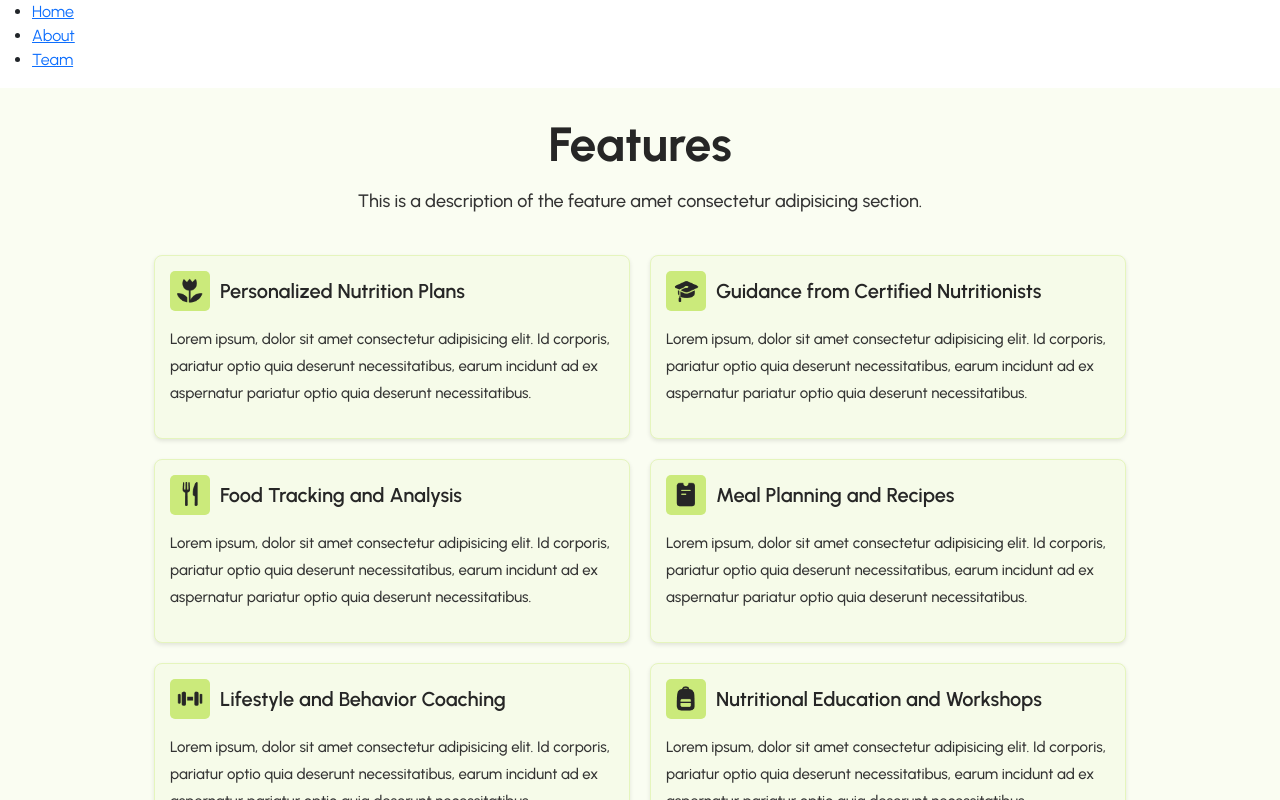
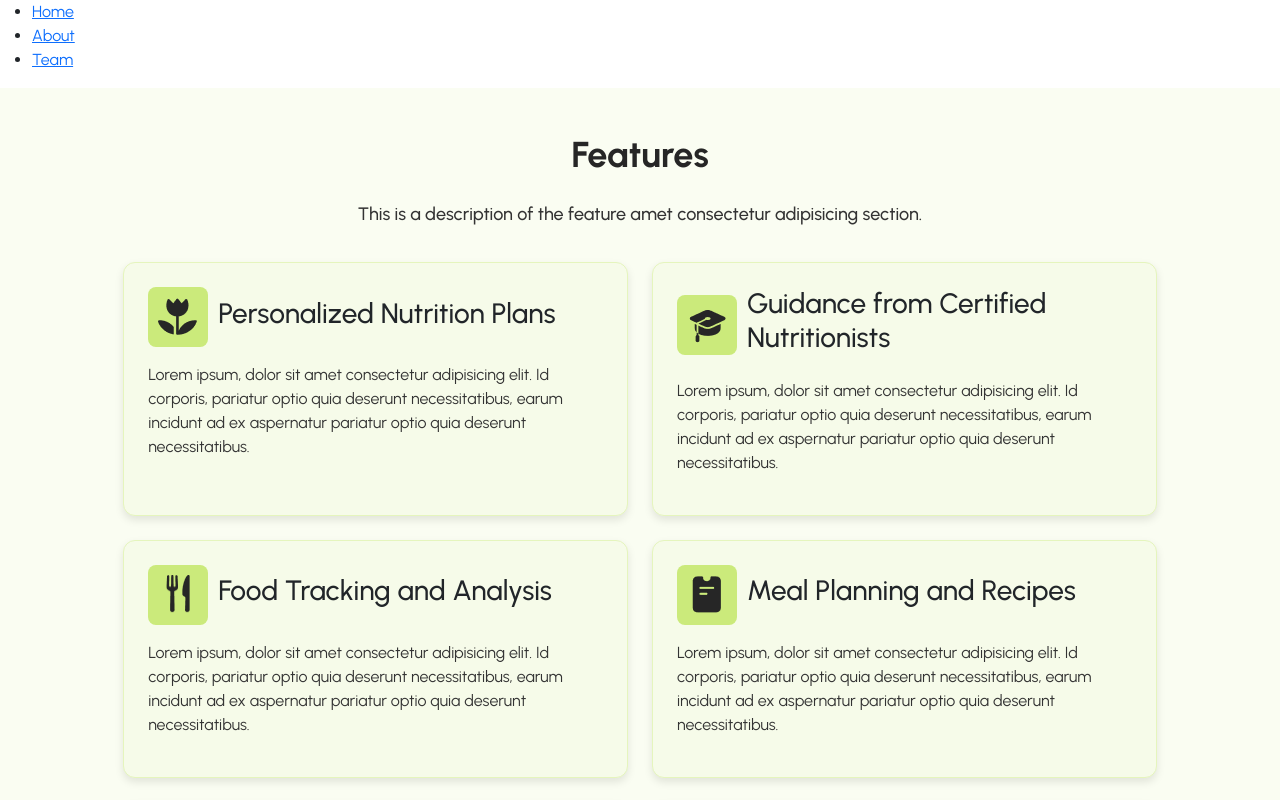
Before and after one commit to RaghadDeveloper/Nutritionist, a React (Vite) app: page / in a window 1280 px wide. Shown: the top 800 px of the page. Built offline with nearby package versions, Linux system fonts and the light colour scheme.

Commit message:
font size updated

```diff
--- a/src/Components/CardWithIcon/CardWithIcon.css
+++ b/src/Components/CardWithIcon/CardWithIcon.css
@@ -3,49 +3,48 @@
   align-items: flex-start;
   background-color: var(--light-beige);
   border: 1px solid var(--pale-green);
-    border-radius: 8px;
-    padding: 15px;
-    width: calc(40% - 20px);
-    box-shadow: 0 2px 4px rgba(0, 0, 0, 0.1);
+  border-radius: 12px;
+  padding: 24px;
+  gap: 16px;
+  width: calc(42% - 16px);
+  box-shadow: 0 4px 8px rgba(0, 0, 0, 0.1);
   transition: transform 0.3s;
   text-align: left;
 }
 
 .card:hover {
-    transform: translateY(-5px);
+  transform: translateY(-8px);
 }
 
 .image-container {
   display: flex;
   align-items: center;
-    margin-right: 15px;
+  justify-content: center;
+  gap: 10px;
+
 }
 
 .image-container img {
-    width: 40px;
-    height: 40px;
-    border-radius: 5px;
-    margin-right: 10px;
+  width: 60px;
+  height: 60px;
   background-color: var(--light-green);
-    padding: 7px;
+  border-radius: 8px;
+  padding: 10px;
 }
 
-  .image-container h3 {
+.card-content h3 {
   font-size: 20px;
-    font-weight: 600;
-    line-height: 36px;
-    margin: 0;
+  font-weight: bold;
   color: var(--dark-gray);
 }
+
 .card-content p {
-    font-size: 15px;
-    font-weight: 500;
-    line-height: 27px;
-    margin-top: 15px;
+  font-size: 16px;
+  line-height: 24px;
   color: var(--medium-gray);
 }
 
-  /* Responsive */
+/* Responsive Design */
 @media (max-width: 768px) {
   .card {
     width: 100%;
--- a/src/Components/CardWithIcon/CardWithIcon.jsx
+++ b/src/Components/CardWithIcon/CardWithIcon.jsx
@@ -6,8 +6,11 @@ const CardWithIcon = ({ image, title, text }) => {
   return (
     <div className="card">
       <div className="image-container">
-        <img src={image}  />
-        <h3>{title}</h3>
+      <img src={image}  />
+       <div className="cont">
+
+       <h3>{title}</h3>
+       </div>
       </div>
       <div className="card-content">
         <p>{text}</p>
--- a/src/Components/HomeFeatures/HomeFeatures.css
+++ b/src/Components/HomeFeatures/HomeFeatures.css
@@ -1,28 +1,29 @@
 .feature-section {
   text-align: center;
-  padding: 20px;
+  padding: 40px 20px;
   background-color: var(--very-light-beige);
 }
 
 .feature-section .hed h2 {
-  font-size: 48px;
-  font-weight:700;
-  line-height: 72px;
+  font-size: 36px;
+  font-weight: 700;
+  line-height: 1.5;
   color: var(--dark-gray);
+  margin-bottom: 16px;
 }
 
 .feature-section .hed p {
   font-size: 18px;
-font-weight: 500;
-line-height: 27px;
-color: var(--medium-gray);
-margin-bottom: 40px;
+  font-weight: 500;
+  line-height: 1.8;
+  color: var(--medium-gray);
+  margin-bottom: 32px;
 }
 
 .cards-container {
   display: flex;
   flex-wrap: wrap;
-  gap: 20px;
+  gap: 24px;
   justify-content: center;
 }
 
@@ -32,10 +33,14 @@ margin-bottom: 40px;
     flex-direction: column;
     align-items: center;
   }
-  .feature-section .hed h2  {
-    font-size: 24px;
+
+  .feature-section .hed h2 {
+    font-size: 28px;
+    line-height: 1.4;
   }
+
   .feature-section .hed p {
     font-size: 16px;
+    line-height: 1.6;
   }
 }
```
Lines whose indentation alone changed are shown as unchanged.
